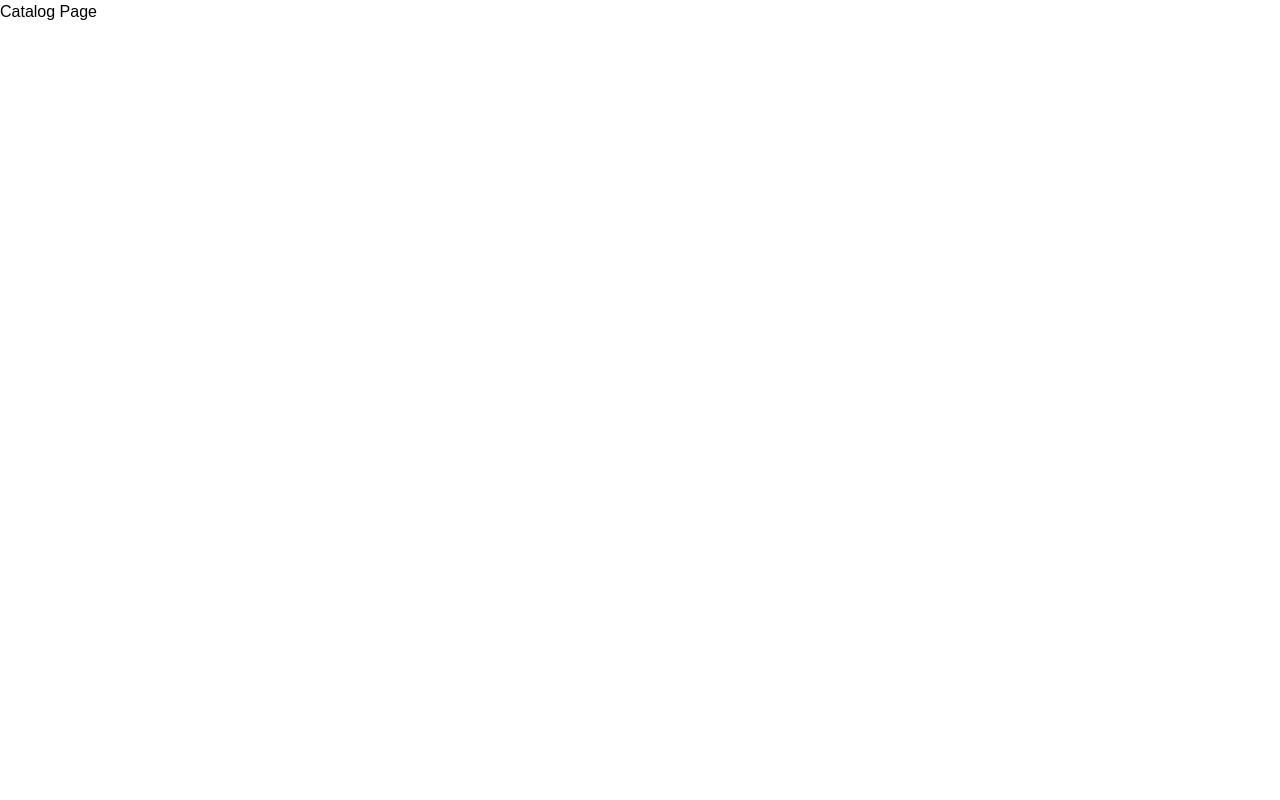
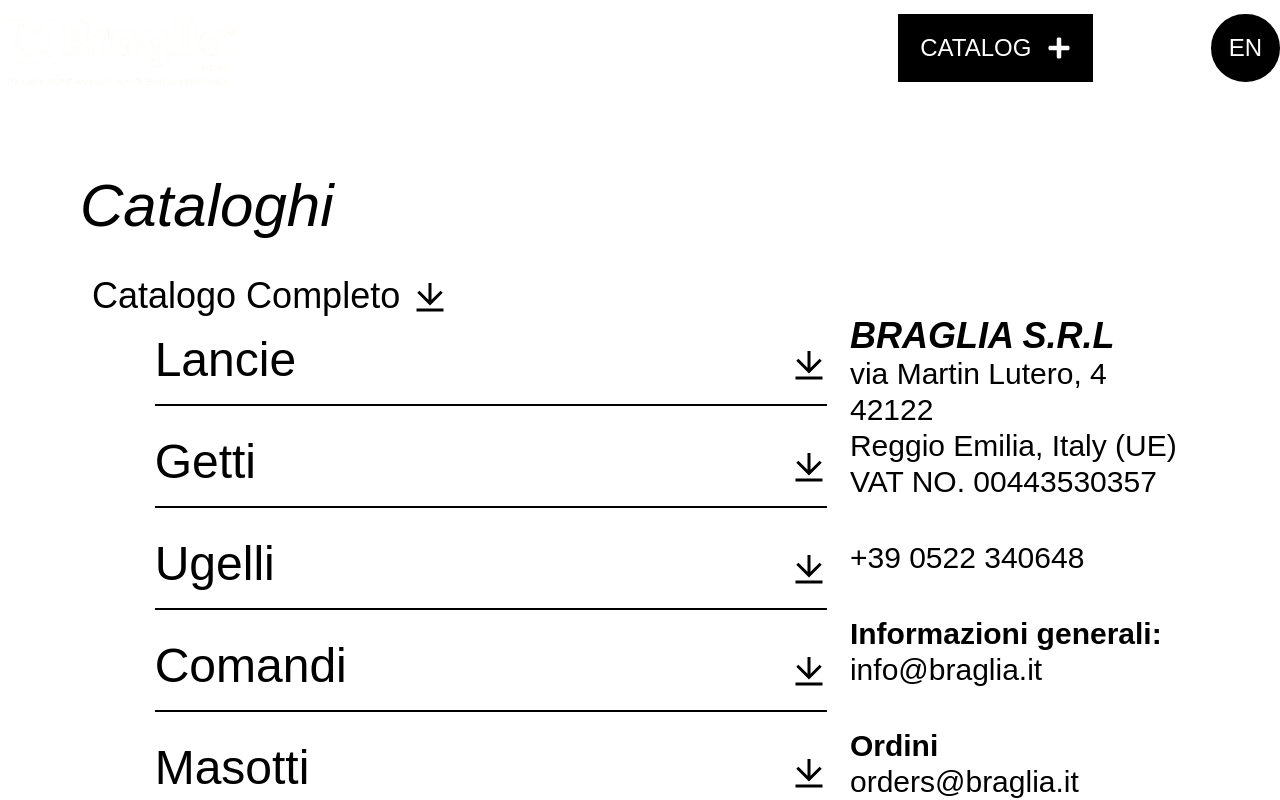
Before and after one commit to jodydev/braglia_website, a React (Vite) app: page /catalog in a window 1280 px wide. Built offline with nearby package versions, Linux system fonts and the light colour scheme; a web font is replaced by a local one.

Commit message:
add catalogs page

```diff
--- /dev/null
+++ b/src/components/CatalogForm.jsx
@@ -0,0 +1,98 @@
+import { RiDownloadLine } from "react-icons/ri";
+
+const CatalogForm = () => {
+  const catalogBaseUrl = "path/to/catalogs/";
+
+  const categories = [
+    { name: "Lancie", fileName: "catalogo-lancie.pdf" },
+    { name: "Getti", fileName: "catalogo-getti.pdf" },
+    { name: "Ugelli", fileName: "catalogo-ugelli.pdf" },
+    { name: "Comandi", fileName: "catalogo-comandi.pdf" },
+    { name: "Masotti", fileName: "catalogo-masotti.pdf" },
+  ];
+
+  const downloadCatalog = (fileName) => {
+    try {
+      const link = document.createElement("a");
+      link.href = `${catalogBaseUrl}${fileName}`;
+      link.download = fileName;
+      link.click();
+    } catch (error) {
+      console.error(error);
+    }
+  };
+
+  return (
+    <section id="catalog" className="flex-row h-100 w-screen md:p-20">
+      <div className="flex-col">
+        <h2 className="text-black md:text-6xl xl:text-8xl italic w-full -z-50 mb-10">
+          Cataloghi
+        </h2>
+        <p className="text-black text-4xl ms-3">
+          Catalogo Completo
+          <RiDownloadLine
+            onClick={() => downloadCatalog(category.fileName)}
+            className="ms-3 inline-block text-4xl cursor-pointer"
+          />
+        </p>
+      </div>
+      <div className="flex flex-row justify-between">
+        <div className="flex justify-end items-start w-2/3">
+          <div className="flex flex-col w-full max-w-2xl">
+            {categories.map((category, index) => (
+              <div
+                key={index}
+                className="flex flex-row w-full border-b-2 border-black mb-3 py-5"
+              >
+                <div className="flex flex-col w-1/2 justify-start items-start">
+                  <p className="text-black text-5xl">{category.name}</p>
+                </div>
+                <div className="flex flex-col w-1/2 justify-end items-end">
+                  <RiDownloadLine
+                    onClick={category.downloadFunction}
+                    className="ms-3 inline-block text-4xl cursor-pointer"
+                  />
+                </div>
+              </div>
+            ))}
+          </div>
+        </div>
+        <div className="flex flex-col items-center w-1/3 ">
+          <div className="flex flex-col justify-start items-start text-black">
+            <h3 className="text-4xl uppercase italic font-semibold">
+              Braglia s.r.l
+            </h3>
+            <p className="text-3xl">via Martin Lutero, 4</p>
+            <p className="text-3xl">42122</p>
+            <p className="text-3xl">Reggio Emilia, Italy (UE)</p>
+            <p className="text-3xl uppercase">Vat no. 00443530357</p>
+            <p className="text-3xl my-10">+39 0522 340648</p>
+            <p className="text-3xl font-semibold">Informazioni generali:</p>
+            <p className="text-3xl mb-10">info@braglia.it</p>
+            <p className="text-3xl font-semibold">Ordini</p>
+            <p className="text-3xl">orders@braglia.it</p>
+          </div>
+          <div className="sticky mt-40 flex-col space-y-5">
+            <div className="border-2 border-black text-center py-3 px-20 text-black hover:bg-gray-200 hover:cursor-pointer transition-all duration-1000 ease-in-out">
+              <a href="/company" className="uppercase text-2xl">
+                Azienda
+              </a>
+            </div>
+            <div className="border-2 border-black text-center py-3 px-20 text-black hover:bg-gray-200 hover:cursor-pointer transition-all duration-1000 ease-in-out">
+              <a href="/comunications" className="uppercase text-2xl">
+                Comunicazione
+              </a>
+            </div>
+            <div className="border-2 border-black text-center py-3 px-20 text-black hover:bg-gray-200 hover:cursor-pointer transition-all duration-1000 ease-in-out">
+              <a href="/contacts" className="uppercase text-2xl">
+                Contatti
+              </a>
+            </div>
+          </div>
+        </div>
+      </div>
+    </section>
+  );
+};
+
+export default CatalogForm;
--- a/src/components/ContactForm.jsx
+++ b/src/components/ContactForm.jsx
@@ -88,7 +88,7 @@
   return (
     <section
       id="contact-form"
-      className="flex-row h-100 w-screen bg-white relative md:p-20"
+      className="flex-row h-100 w-screen md:p-20"
     >
       <div className="flex-col">
         <h2 className="text-black md:text-6xl xl:text-8xl italic w-full -z-50 mb-20">Contatti</h2>
--- a/src/components/Contents.jsx
+++ b/src/components/Contents.jsx
@@ -17,11 +17,11 @@
               className="w-full h-auto hover:scale-105 transition-all duration-500 ease-in-out shadow-lg rounded-2xl"
             />
           </div>
-          <div className="md:w-1/2 p-5">
+          <div className={`${index === 0 || 2 ? "" : ""} md:w-1/2 p-5`}>
             <h3 className="title-animation text-6xl 2xl:text-8xl font-bold mb-4">
               {content.title}
             </h3>
-            <p className="title-animation italic mt-10 2xl:text-2xl">{content.text}</p>
+            <p className="italic mt-10 2xl:text-2xl">{content.text}</p>
           </div>
         </div>
       ))}
--- a/src/components/Header.jsx
+++ b/src/components/Header.jsx
@@ -1,31 +1,90 @@
-import React from 'react';
-import { useTranslation } from 'react-i18next';
+import React, { useState } from "react";
+import { useTranslation } from "react-i18next";
 import Logo from "../assets/images/logo.png";
 import { FaPlus } from "react-icons/fa";
 
-const Header = ({isContactPage}) => {
+const Header = ({ isContactPage, isCatalogPage }) => {
   const { t, i18n } = useTranslation();
+  const [activeLanguage, setActiveLanguage] = useState(i18n.language);
 
   const changeLanguage = (lng) => {
     i18n.changeLanguage(lng);
+    setActiveLanguage(lng);
   };
 
   return (
-    <header className={`flex justify-between items-center z-50 ${isContactPage ? 'p-4 md:p-10 2xl:p-20' : ''}`}>
-      <img src={Logo} alt="Logo" className={`h-24 w-60 ${isContactPage ? 'filter invert' : ''}`} />
-      <div className={`flex md:space-x-10 xl:space-x-40 ${isContactPage ? 'text-black' : 'text-white'}`}>
-        <div className={`flex flex-row border-2 ${isContactPage ? 'border-black text-black hover:bg-black hover:text-white' : 'border-white text-white hover:bg-white hover:text-primary'} text-center py-3 px-5 hover:cursor-pointer transition-all duration-1000 ease-in-out`}>
-          <a href="/catalog" className="uppercase text-2xl flex items-center">
-            {t('catalog')}
+    <header
+      className={`flex justify-between items-center z-50 ${
+        isContactPage ? "p-4 md:p-10 2xl:p-20" : ""
+      }`}
+    >
+      <a href="/">
+        <img
+          src={Logo}
+          alt="Logo"
+          className={`h-24 w-60 ${isContactPage ? "filter invert" : ""}`}
+        />
+      </a>
+      <div
+        className={`flex md:space-x-10 xl:space-x-40 ${
+          isContactPage ? "text-black" : "text-white"
+        }`}
+      >
+        <div
+          className={`${
+            isCatalogPage
+              ? "border-black text-white bg-black cursor-not-allowed"
+              : isContactPage
+              ? "border-black text-black hover:bg-black hover:text-white cursor-pointer"
+              : "border-white text-white hover:bg-white hover:text-black cursor-pointer"
+          }
+          flex flex-row border-2 text-center py-3 px-5 transition-all duration-1000 ease-in-out`}
+        >
+          <a
+            href={isCatalogPage ? undefined : "/catalog"}
+            className="uppercase text-2xl flex items-center"
+            onClick={(e) => isCatalogPage && e.preventDefault()}
+          >
+            {t("catalog")}
             <FaPlus className="text-2xl ml-4" />
           </a>
         </div>
         <div className="flex space-x-5">
-          <div className={`border-2 rounded-full text-center py-3 md:px-4 xl:px-5 ${isContactPage ? 'border-black text-black hover:bg-black hover:text-white' : 'border-white text-white hover:bg-white hover:text-primary'} hover:cursor-pointer transition-all duration-1000 ease-in-out`}>
-            <button className="text-2xl uppercase" onClick={() => changeLanguage('it')}>{t('it')}</button>
+          <div
+            className={`border-2 rounded-full text-center py-3 md:px-4 xl:px-5 xl:py-4 ${
+              isContactPage
+                ? "border-black text-black hover:bg-black hover:text-white"
+                : "text-white hover:bg-white hover:text-black"
+            } ${
+              activeLanguage === "it"
+                ? "bg-black text-white border-black"
+                : "border-white"
+            } hover:cursor-pointer transition-all duration-1000 ease-in-out`}
+          >
+            <button
+              className="text-2xl uppercase"
+              onClick={() => changeLanguage("it")}
+            >
+              {t("it")}
+            </button>
           </div>
-          <div className={`border-2 rounded-full text-center py-3 px-3 ${isContactPage ? 'border-black text-black hover:bg-black hover:text-white' : 'border-white text-white hover:bg-white hover:text-primary'} hover:cursor-pointer transition-all duration-1000 ease-in-out`}>
-            <button className="uppercase text-2xl" onClick={() => changeLanguage('en')}>{t('en')}</button>
+          <div
+            className={`border-2 rounded-full text-center p-4 ${
+              isContactPage
+                ? "border-black text-black hover:bg-black hover:text-white"
+                : "text-white hover:bg-white hover:text-black"
+            } ${
+              activeLanguage === "en"
+                ? "bg-black text-white border-black"
+                : "border-white"
+            } hover:cursor-pointer transition-all duration-1000 ease-in-out`}
+          >
+            <button
+              className="uppercase text-2xl"
+              onClick={() => changeLanguage("en")}
+            >
+              {t("en")}
+            </button>
           </div>
         </div>
       </div>
--- a/src/index.css
+++ b/src/index.css
@@ -33,7 +33,7 @@
 /* Base styles for body and html */
 body {
   font-family: 'Involve-Medium', sans-serif;
-  overflow-x: hidden;
+  overflow-x: hidden !important;
 }
 
 html {
@@ -59,3 +59,31 @@
   outline: none !important;
   box-shadow: none !important;
 }
+
+@keyframes slideIn {
+  from {
+    transform: translateX(-100%);
+    background-color: black;
+  }
+  to {
+    transform: translateX(0);
+    background-color: white;
+  }
+}
+
+.slide-in {
+  animation: slideIn 1s ease-out forwards;
+}
+
+::-webkit-scrollbar {
+  width: 8px !important;
+}
+
+::-webkit-scrollbar-thumb {
+  background-color: #234436;
+  border-radius: 12px;
+}
+
+::-webkit-scrollbar-track {
+  background: black;
+}
--- a/src/pages/Catalog.jsx
+++ b/src/pages/Catalog.jsx
@@ -1,9 +1,23 @@
-import React from 'react';
+import React, { useEffect, useState } from "react";
+import Header from "../components/Header";
+import CatalogForm from "../components/CatalogForm";
+import Footer from "../components/Footer";
 
 const Catalog = () => {
+  const [animate, setAnimate] = useState(false);
+
+  useEffect(() => {
+    setAnimate(true);
+  }, []);
+
   return (
-    <div className="catalog">
-      <h1>Catalog Page</h1>
+    <div
+      id="catalog"
+      className={`overflow-y-scroll h-screen w-screen bg-white ${animate ? 'slide-in' : ''}`}
+    >
+      <Header isCatalogPage={true} />
+      <CatalogForm />
+      <Footer />
     </div>
   );
 };
--- a/src/pages/Contact.jsx
+++ b/src/pages/Contact.jsx
@@ -1,13 +1,19 @@
-import React from "react";
+import React, { useEffect, useState } from "react";
 import Header from "../components/Header";
 import ContactForm from "../components/ContactForm";
 import Footer from "../components/Footer";
 
 const Contact = () => {
+  const [animate, setAnimate] = useState(false);
+
+  useEffect(() => {
+    setAnimate(true);
+  }, []);
+
   return (
     <div
       id="contacts"
-      className="overflow-y-scroll h-screen w-screen bg-white"
+      className={`h-screen w-screen bg-white ${animate ? 'slide-in' : ''}`}
     >
       <Header isContactPage={true} />
       <ContactForm />
--- a/src/pages/Home.jsx
+++ b/src/pages/Home.jsx
@@ -1,18 +1,25 @@
-import Hero from '../components/Hero';
-import Category from '../components/Category';
-import Contents from '../components/Contents';
-import Footer from '../components/Footer';
+import React, { useEffect, useState } from "react";
+import Hero from "../components/Hero";
+import Category from "../components/Category";
+import Contents from "../components/Contents";
+import Footer from "../components/Footer";
 import Animations from "../animations/Animations";
 
 const Home = () => {
+  const [animate, setAnimate] = useState(false);
+
+  useEffect(() => {
+    setAnimate(true);
+  }, []);
+
   return (
-    <>
+    <section id="home" className={` ${animate ? "slide-in" : ""}`}>
       <Hero />
       <Category />
       <Contents />
       <Footer />
       <Animations />
-    </>
+    </section>
   );
 };
 
```
Also changed, not shown: src/components/Hero.jsx (+4 -4 lines).
